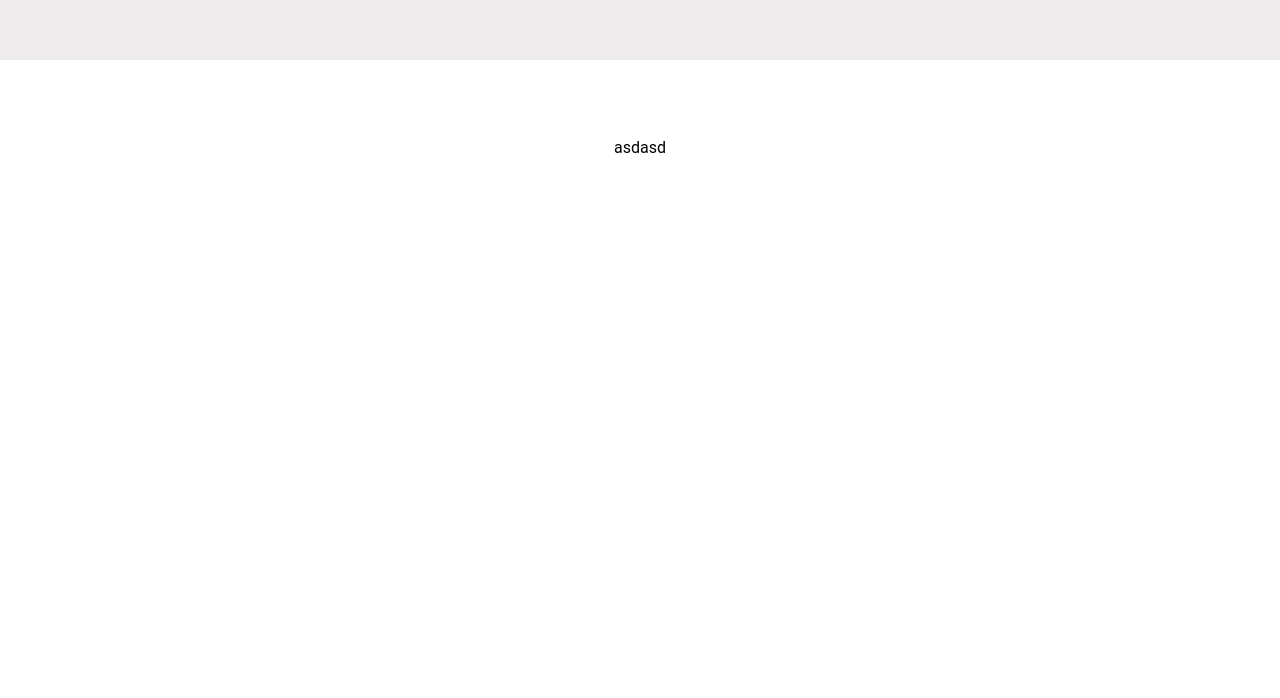
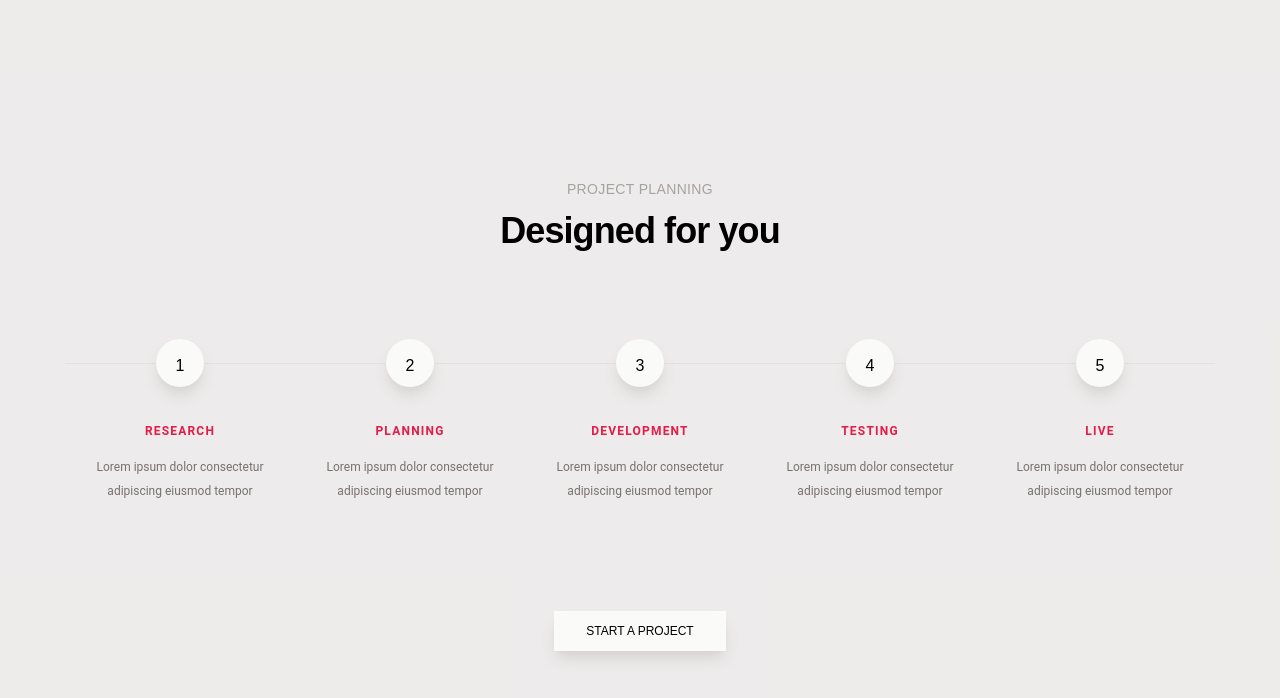
Before and after one commit to richardhaddadau/ravenci-solutions, a Next.js app: page / in a window 1280 px wide. Shown: the part 694-1392 px from the top of the page. Before the commit the page ends 854 px from the top, so only its background shows below. Built offline with nearby package versions, Linux system fonts and the light colour scheme; a web font is replaced by a local one.

Commit message:
new logo and fleshing out homepage 10%

```diff
--- a/src/app/layout.tsx
+++ b/src/app/layout.tsx
@@ -1,11 +1,6 @@
 import type { Metadata } from "next";
 import MainNavigation from "@/components/MainNavigation";
 import "./globals.css";
-
-export const metadata: Metadata = {
-  title: "Create Next App",
-  description: "Generated by create next app",
-};
 
 export default function RootLayout({
   children,
--- /dev/null
+++ b/src/app/not-found.tsx
@@ -0,0 +1,3 @@
+export default function NotFound() {
+  return <div>Not Found</div>;
+}
--- a/src/app/page.tsx
+++ b/src/app/page.tsx
@@ -1,11 +1,33 @@
 import Image from "next/image";
 import HomeHero from "@/sections/HomeHero";
+import HomeStepsSection from "@/sections/HomeStepsSection";
+import { Metadata } from "next";
+
+export const metadata: Metadata = {
+  title: "RAVENCI: Website and App Development | Brisbane, Australia",
+  description:
+    "Innovative and expert solutions to a digital tomorrow - Ravenci is an Australian website and app development agency based in Brisbane, Queensland.",
+  openGraph: {
+    url: "https://ravenci.solutions",
+    title: "RAVENCI: Website and App Development | Brisbane, Australia",
+    description:
+      "Innovative and expert solutions to a digital tomorrow - Ravenci is an Australian website and app development agency based in Brisbane, Queensland.",
+    images: [
+      {
+        url: "https://www.example.com/image.png",
+        width: 1200,
+        height: 630,
+        alt: "Welcome to Ravenci",
+      },
+    ],
+  },
+};
 
 export default function Home() {
   return (
-    <main className="flex min-h-screen flex-col items-center justify-between">
+    <main className="flex min-h-screen flex-col items-center">
       <HomeHero />
-      <section>asdasd</section>
+      <HomeStepsSection />
     </main>
   );
 }
--- a/src/components/MainNavigation.tsx
+++ b/src/components/MainNavigation.tsx
@@ -2,18 +2,17 @@ import Image from "next/image";
 
 const MainNavigation = () => {
   return (
-    <nav className={`p-2 flex justify-between bg-white`}>
+    <nav
+      className={`px-2 py-6 flex justify-between bg-stone-200/75 transition-all duration-300`}
+    >
       {/* Logo */}
       <section className={`flex items-center gap-1`}>
         <Image
           src={`/logo.svg`}
           alt={`Welcome to RAVENCI`}
-          width={`25`}
-          height={`25`}
+          width={`150`}
+          height={`30`}
         />
-        <span className={`pt-1.5 font-margarita text-2xl uppercase`}>
-          Ravenci
-        </span>
       </section>
       {/* navigation */}
     </nav>
--- /dev/null
+++ b/src/sections/HomeStepsSection.tsx
@@ -0,0 +1,102 @@
+import Link from "next/link";
+
+type Step = {
+  number: number;
+  title: string;
+  description: string;
+};
+
+const HomeStepsSection = () => {
+  const steps: Step[] = [
+    {
+      number: 1,
+      title: "Research",
+      description: "Lorem ipsum dolor consectetur adipiscing eiusmod tempor",
+    },
+    {
+      number: 2,
+      title: "Planning",
+      description: "Lorem ipsum dolor consectetur adipiscing eiusmod tempor",
+    },
+    {
+      number: 3,
+      title: "Development",
+      description: "Lorem ipsum dolor consectetur adipiscing eiusmod tempor",
+    },
+    {
+      number: 4,
+      title: "Testing",
+      description: "Lorem ipsum dolor consectetur adipiscing eiusmod tempor",
+    },
+    {
+      number: 5,
+      title: "Live",
+      description: "Lorem ipsum dolor consectetur adipiscing eiusmod tempor",
+    },
+  ];
+
+  return (
+    <section
+      className={`py-24 flex flex-col items-center justify-center w-full bg-stone-200/75`}
+    >
+      <div className={`mb-20 flex flex-col items-center`}>
+        <h3
+          className={`mb-3 font-poppins font-medium text-sm tracking-wide text-stone-400 uppercase`}
+        >
+          Project Planning
+        </h3>
+        <h2 className={`font-poppins font-bold text-4xl tracking-tight`}>
+          Designed for you
+        </h2>
+      </div>
+
+      <section
+        className={`flex justify-center items-stretch gap-0 w-full max-w-page`}
+      >
+        {steps.map((step, index: number) => (
+          // Step Box
+          <article
+            key={`home-page-step-${index}`}
+            className={`group max-w-[230px]`}
+          >
+            <div
+              className={`relative flex justify-center items-center w-full h-16`}
+            >
+              <span
+                className={`absolute top-1/2 w-full h-[1px] bg-stone-300 -z-10`}
+              ></span>
+              <span
+                className={`absolute flex justify-center items-center w-12 group-hover:w-16 h-12 group-hover:h-16 bg-rose-600 rounded-full shadow-lg shadow-stone-300 opacity-0 group-hover:opacity-100 z-20 transition-all duration-[0.4s]`}
+              ></span>
+              <span
+                className={`pt-1.5 flex justify-center items-center w-12 h-12 bg-stone-50 rounded-full shadow-lg shadow-stone-300 group-hover:shadow-none font-poppins font-medium z-20`}
+              >
+                {step.number}
+              </span>
+            </div>
+            <div
+              className={`py-7 px-4 flex flex-col justify-center items-center`}
+            >
+              <h4
+                className={`mb-4 font-bold text-xs tracking-widest text-rose-600 uppercase`}
+              >
+                {step.title}
+              </h4>
+              <p className={`text-xs text-stone-500 text-center leading-6`}>
+                {step.description}
+              </p>
+            </div>
+          </article>
+        ))}
+      </section>
+      <Link
+        href="/about"
+        className={`mt-20 py-3 px-8 bg-stone-50 hover:-translate-y-0.5 shadow-lg hover:shadow-xl shadow-stone-300 hover:shadow-stone-200 font-poppins text-xs uppercase transition-all duration-200`}
+      >
+        Start a project
+      </Link>
+    </section>
+  );
+};
+
+export default HomeStepsSection;
--- a/tailwind.config.ts
+++ b/tailwind.config.ts
@@ -14,6 +14,7 @@ const config: Config = {
         poppins: ["Poppins", "sans-serif"],
         margarita: ["Margarita", "sans-serif"],
       },
+      maxWidth: { page: "1200px" },
     },
   },
   plugins: [],
```
Also changed, not shown: public/logo.svg.
